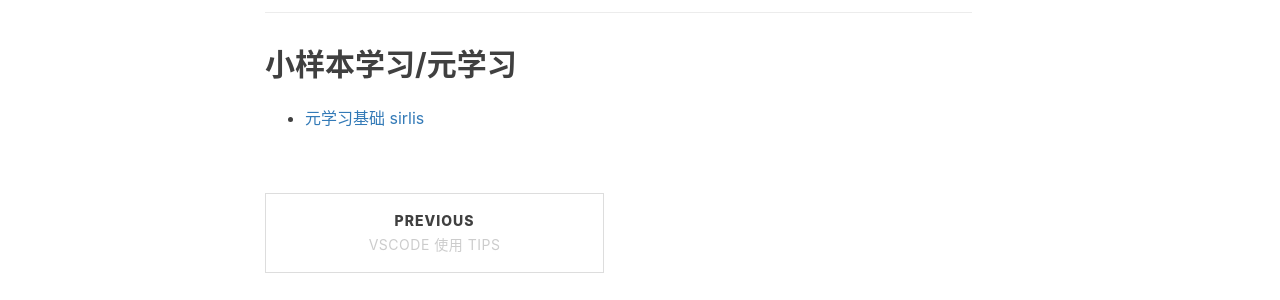
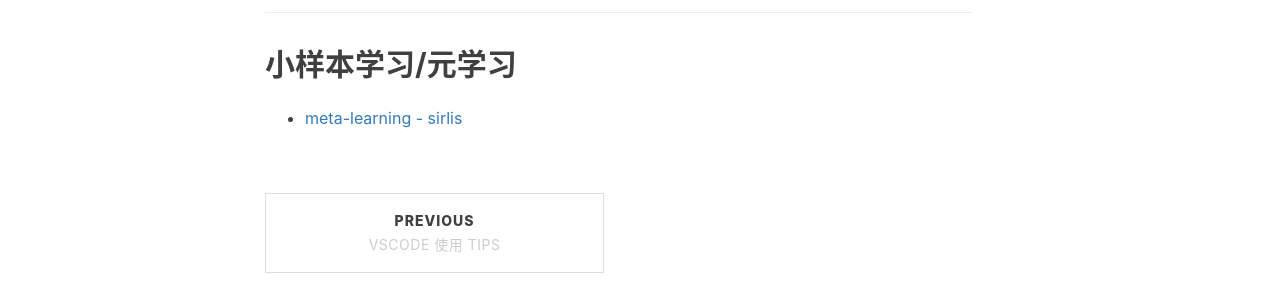
Before and after one commit to vegetarianfish/vegetarianfish.github.io, a Jekyll site: the page built from _posts/2021-1-17-毕业设计学习资料.md, in a window 1280 px wide. Shown: the part 882-1182 px from the top of the page. Built offline with Jekyll 4.4.1, drawn with Linux system fonts in a browser that asks for light colours; nearby versions of some CDN libraries; comment, search, counter and statistics services are not loaded.

Commit message:
Update 2021-1-17-毕业设计学习资料.md

```diff
--- a/_posts/2021-1-17-毕业设计学习资料.md
+++ b/_posts/2021-1-17-毕业设计学习资料.md
@@ -20,4 +20,4 @@
 
 ## 小样本学习/元学习
 
-- [元学习基础  sirlis](http://sirlis.cn/meta-learning-basic/)
+- [meta-learning - sirlis](http://sirlis.cn/tags/metalearning/)
```
